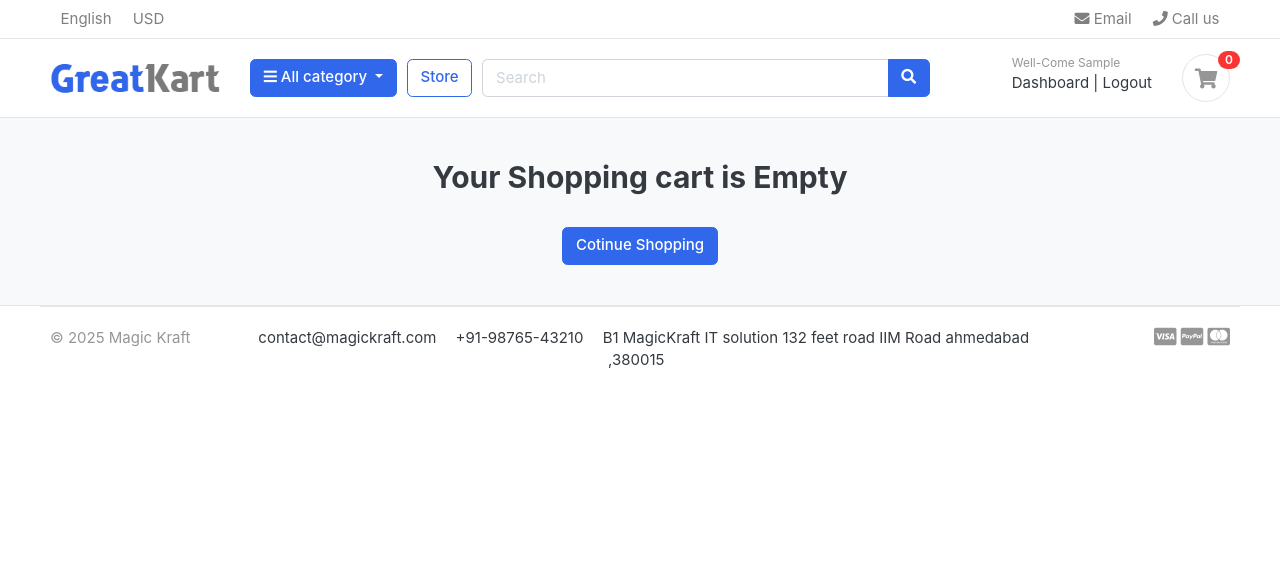
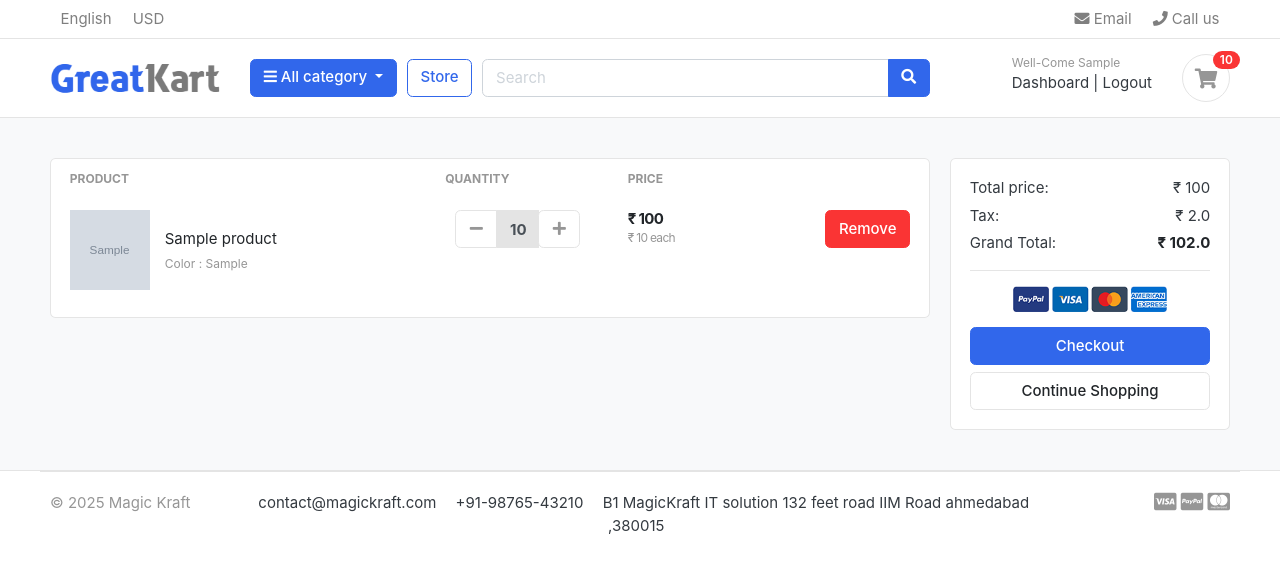
Before and after one commit to jaymalamgit/GreekCart-django-project, a Django app: page /cart/ in a window 1280 px wide. Shown: the top 573 px of the page. Run offline with Django 3.2, Linux system fonts and the light colour scheme; a user stored in the database is signed in; tables that the repository leaves empty hold one stand-in row (values such as "Sample post"); grey boxes marked "Sample" are stand-in pictures; some libraries are stand-ins or nearby versions; some web fonts are replaced.

Commit message:
handled cat and checkout page for the logged in user

```diff
--- a/carts/context_processors.py
+++ b/carts/context_processors.py
@@ -8,7 +8,10 @@ def counter(request):
     else:
         try:
             cart = Cart.objects.filter(cart_id=_cart_id(request))
-            cart_items = CartItem.objects.all().filter(cart=cart[:1])
+            if request.user.is_authenticated:
+                cart_items = CartItem.objects.all().filter(user=request.user)
+            else:
+                cart_items = CartItem.objects.all().filter(cart=cart[:1])
             for cart_item in cart_items:
                 cart_count +=  cart_item.quantity
         except Cart.DoesNotExist:
--- a/carts/models.py
+++ b/carts/models.py
@@ -1,6 +1,6 @@
 from django.db import models
 from store.models import Product , Variation
-
+from accounts.models import Account
 
 #create your model here
 
@@ -15,9 +15,10 @@ class Cart(models.Model):
 
 
 class CartItem(models.Model):
+    user = models.ForeignKey(Account, on_delete=models.CASCADE, null=True)
     product = models.ForeignKey(Product, on_delete=models.CASCADE)
     variations = models.ManyToManyField(Variation, blank=True)
-    cart   = models.ForeignKey(Cart, on_delete=models.CASCADE)
+    cart   = models.ForeignKey(Cart, on_delete=models.CASCADE, null=True)
     quantity = models.IntegerField()
     is_active = models.BooleanField(default=True)
 
--- a/carts/urls.py
+++ b/carts/urls.py
@@ -7,4 +7,6 @@ urlpatterns = [
     path('remove_cart/<int:product_id>/<int:cart_item_id>/', views.remove_cart, name='remove_cart'),
     path('remove_cart_item/<int:product_id>/<int:cart_item_id>/', views.remove_cart_item, name='remove_cart_item'),
 
+    path('checkout/', views.checkout, name='checkout'),
+
 ]
--- a/carts/views.py
+++ b/carts/views.py
@@ -2,6 +2,7 @@ from django.shortcuts import render, redirect, get_object_or_404
 from django.core.exceptions import ObjectDoesNotExist
 from store.models import Product, Variation
 from .models import Cart, CartItem
+from django.contrib.auth.decorators import login_required
 
 # ----------------------------- GET OR CREATE CART ID -----------------------------
 def _cart_id(request):
@@ -12,77 +13,135 @@ def _cart_id(request):
 
 # ----------------------------- ADD TO CART -----------------------------
 def add_cart(request, product_id):
+    current_user = request.user
     product = get_object_or_404(Product, id=product_id)
-    product_variation = []
 
-    # Get selected variations from POST
-    if request.method == 'POST':
-        for item in request.POST:
-            key = item
-            value = request.POST[key]
+    # If user is authenticated
+    if current_user.is_authenticated:
+        product_variation = []
 
-            try:
-                variation = Variation.objects.get(product=product, variation_category__iexact=key, variation_value__iexact=value)
-                product_variation.append(variation)
-            except Variation.DoesNotExist:
-                pass
-    try:
-        cart = Cart.objects.get(cart_id=_cart_id(request)) #get  the cart using the  cart_id  present in the session_key
-    except Cart.DoesNotExist:
-        cart = Cart.objects.create(
-            cart_id = _cart_id(request)
-        )
-    cart.save()
+        if request.method == 'POST':
+            for item in request.POST:
+                key = item
+                value = request.POST[key]
+                try:
+                    variation = Variation.objects.get(
+                        product=product,
+                        variation_category__iexact=key,
+                        variation_value__iexact=value
+                    )
+                    product_variation.append(variation)
+                except Variation.DoesNotExist:
+                    pass
 
+        is_cart_item_exists = CartItem.objects.filter(product=product, user=current_user).exists()
 
-    is_cart_item_exists = CartItem.objects.filter(product=product ,cart=cart).exists()
-    if is_cart_item_exists:
-        cart_items = CartItem.objects.filter(product=product, cart=cart)
-        # existing variations  ->  database
-        # current variations   -> product variation
-        # item_id  -> database
-        ex_var_list = []
-        item_ids =[]
-        for item in cart_items:
-            existing_variation = item.variations.all()
-            ex_var_list.append(list(existing_variation))
-            item_ids.append(item.id)
+        if is_cart_item_exists:
+            cart_items = CartItem.objects.filter(product=product, user=current_user)
+            ex_var_list = []
+            item_ids = []
 
-        print(ex_var_list)
+            for item in cart_items:
+                existing_variation = item.variations.all()
+                ex_var_list.append(list(existing_variation))
+                item_ids.append(item.id)
 
-        if product_variation in ex_var_list:
-            # Increase quantity of existing cart item
-            index = ex_var_list.index(product_variation)
-            item_id = item_ids[index]
-            item = CartItem.objects.get(product=product, id=item_id)
-            item.quantity += 1
-            item.save()
+            if product_variation in ex_var_list:
+                index = ex_var_list.index(product_variation)
+                item_id = item_ids[index]
+                item = CartItem.objects.get(product=product, id=item_id)
+                item.quantity += 1
+                item.save()
+            else:
+                item = CartItem.objects.create(product=product, quantity=1, user=current_user)
+                if len(product_variation) > 0:
+                    item.variations.clear()
+                    item.variations.add(*product_variation)
+                item.save()
+        else:
+            cart_item = CartItem.objects.create(
+                product=product,
+                quantity=1,
+                user=current_user,
+            )
+            if len(product_variation) > 0:
+                cart_item.variations.clear()
+                cart_item.variations.add(*product_variation)
+            cart_item.save()
 
+        return redirect('cart')
+
+    # If user is NOT authenticated
+    else:
+        product_variation = []
+
+        if request.method == 'POST':
+            for item in request.POST:
+                key = item
+                value = request.POST[key]
+                try:
+                    variation = Variation.objects.get(
+                        product=product,
+                        variation_category__iexact=key,
+                        variation_value__iexact=value
+                    )
+                    product_variation.append(variation)
+                except Variation.DoesNotExist:
+                    pass
+
+        try:
+            cart = Cart.objects.get(cart_id=_cart_id(request))
+        except Cart.DoesNotExist:
+            cart = Cart.objects.create(cart_id=_cart_id(request))
+        cart.save()
+
+        is_cart_item_exists = CartItem.objects.filter(product=product, cart=cart).exists()
+
+        if is_cart_item_exists:
+            cart_items = CartItem.objects.filter(product=product, cart=cart)
+            ex_var_list = []
+            item_ids = []
+
+            for item in cart_items:
+                existing_variation = item.variations.all()
+                ex_var_list.append(list(existing_variation))
+                item_ids.append(item.id)
+
+            if product_variation in ex_var_list:
+                index = ex_var_list.index(product_variation)
+                item_id = item_ids[index]
+                item = CartItem.objects.get(product=product, id=item_id)
+                item.quantity += 1
+                item.save()
+            else:
+                item = CartItem.objects.create(product=product, quantity=1, cart=cart)
+                if len(product_variation) > 0:
+                    item.variations.clear()
+                    item.variations.add(*product_variation)
+                item.save()
         else:
-            item = CartItem.objects.create(product=product, quantity=1, cart=cart)
+            cart_item = CartItem.objects.create(
+                product=product,
+                quantity=1,
+                cart=cart,
+            )
             if len(product_variation) > 0:
-                item.variations.clear()
-                item.variations.add(*product_variation)
-            item.save()
-    else:
-        cart_item = CartItem.objects.create(
-            product = product,
-            quantity = 1,
-            cart = cart,
-        )
-        if len(product_variation) > 0:
-            cart_item.variations.clear()
-            cart_item.variations.add(*product_variation)
-        cart_item.save()
-    return redirect('cart')
+                cart_item.variations.clear()
+                cart_item.variations.add(*product_variation)
+            cart_item.save()
 
+        return redirect('cart')
 # ----------------------------- REMOVE ONE QUANTITY -----------------------------
 
 def remove_cart(request, product_id, cart_item_id):
-    cart = Cart.objects.get(cart_id=_cart_id(request))
+
     product = get_object_or_404(Product, id=product_id)
     try:
-        cart_item = CartItem.objects.get(product=product, cart=cart, id=cart_item_id)
+        if request.user.is_authenticated:
+            cart_item = CartItem.objects.get(product=product, user=request.user, id=cart_item_id)
+        else:
+            cart = Cart.objects.get(cart_id=_cart_id(request))
+            cart_item = CartItem.objects.get(product=product, cart=cart, id=cart_item_id)
         if cart_item.quantity > 1:
             cart_item.quantity -= 1
             cart_item.save()
@@ -94,9 +153,13 @@ def remove_cart(request, product_id, cart_item_id):
 
 # ----------------------------- REMOVE ENTIRE CART ITEM -----------------------------
 def remove_cart_item(request, product_id, cart_item_id):
-    cart = get_object_or_404(Cart, cart_id=_cart_id(request))
+
     try:
-        cart_item = CartItem.objects.get(product_id=product_id, cart=cart, id=cart_item_id)
+        if request.user.is_authenticated:
+            cart_item = CartItem.objects.get(product_id=product_id, user=request.user, id=cart_item_id)
+        else:
+            cart = get_object_or_404(Cart, cart_id=_cart_id(request))
+            cart_item = CartItem.objects.get(product_id=product_id, cart=cart, id=cart_item_id)
         cart_item.delete()
     except CartItem.DoesNotExist:
         pass
@@ -105,12 +168,14 @@ def remove_cart_item(request, product_id, cart_item_id):
 
 # ----------------------------- DISPLAY CART PAGE -----------------------------
 def cart(request, total=0, quantity=0, cart_items=None):
-    tax = 0
-    grand_total = 0
-
     try:
-        cart = Cart.objects.get(cart_id=_cart_id(request))
-        cart_items = CartItem.objects.filter(cart=cart, is_active=True)
+        tax = 0
+        grand_total = 0
+        if request.user.is_authenticated:
+            cart_items = CartItem.objects.filter(user=request.user, is_active=True)
+        else:
+            cart = Cart.objects.get(cart_id=_cart_id(request))
+            cart_items = CartItem.objects.filter(cart=cart, is_active=True)
 
         for cart_item in cart_items:
             total += cart_item.product.price * cart_item.quantity
@@ -130,3 +195,37 @@ def cart(request, total=0, quantity=0, cart_items=None):
         'grand_total': grand_total,
     }
     return render(request, 'store/cart.html', context)
+
+
+
+
+@login_required(login_url="login")
+def checkout(request, total=0, quantity=0, cart_items=None):
+    tax = 0
+    grand_total = 0
+
+    try:
+        if request.user.is_authenticated:
+            cart_items = CartItem.objects.filter(user=request.user, is_active=True)
+        else:
+            cart = Cart.objects.get(cart_id=_cart_id(request))
+            cart_items = CartItem.objects.filter(cart=cart, is_active=True)
+
+        for cart_item in cart_items:
+            total += cart_item.product.price * cart_item.quantity
+            quantity += cart_item.quantity
+
+        tax = (2 * total) / 100
+        grand_total = total + tax
+
+    except ObjectDoesNotExist:
+        cart_items = []
+
+    context = {
+        'total': total,
+        'quantity': quantity,
+        'cart_items': cart_items,
+        'tax': tax,
+        'grand_total': grand_total,
+    }
+    return render(request, 'store/checkout.html',context)
--- a/templates/store/cart.html
+++ b/templates/store/cart.html
@@ -113,7 +113,7 @@
 			<p class="text-center mb-3">
 				<img src="{% static './images/misc/payments.png' %}" height="26">
 			</p>
-			<a href="./place-order.html" class="btn btn-primary btn-block"> Checkout </a>
+			<a href="{% url 'checkout' %}" class="btn btn-primary btn-block"> Checkout </a>
 			<a href="{% url 'store' %}" class="btn btn-light btn-block">Continue Shopping</a>
 		</div> <!-- card-body.// -->
 		</div> <!-- card.// -->
```
Also changed, not shown: templates/store/checkout.html (added, +147 -0 lines), carts/migrations/0004_auto_20251013_2344.py (added).
